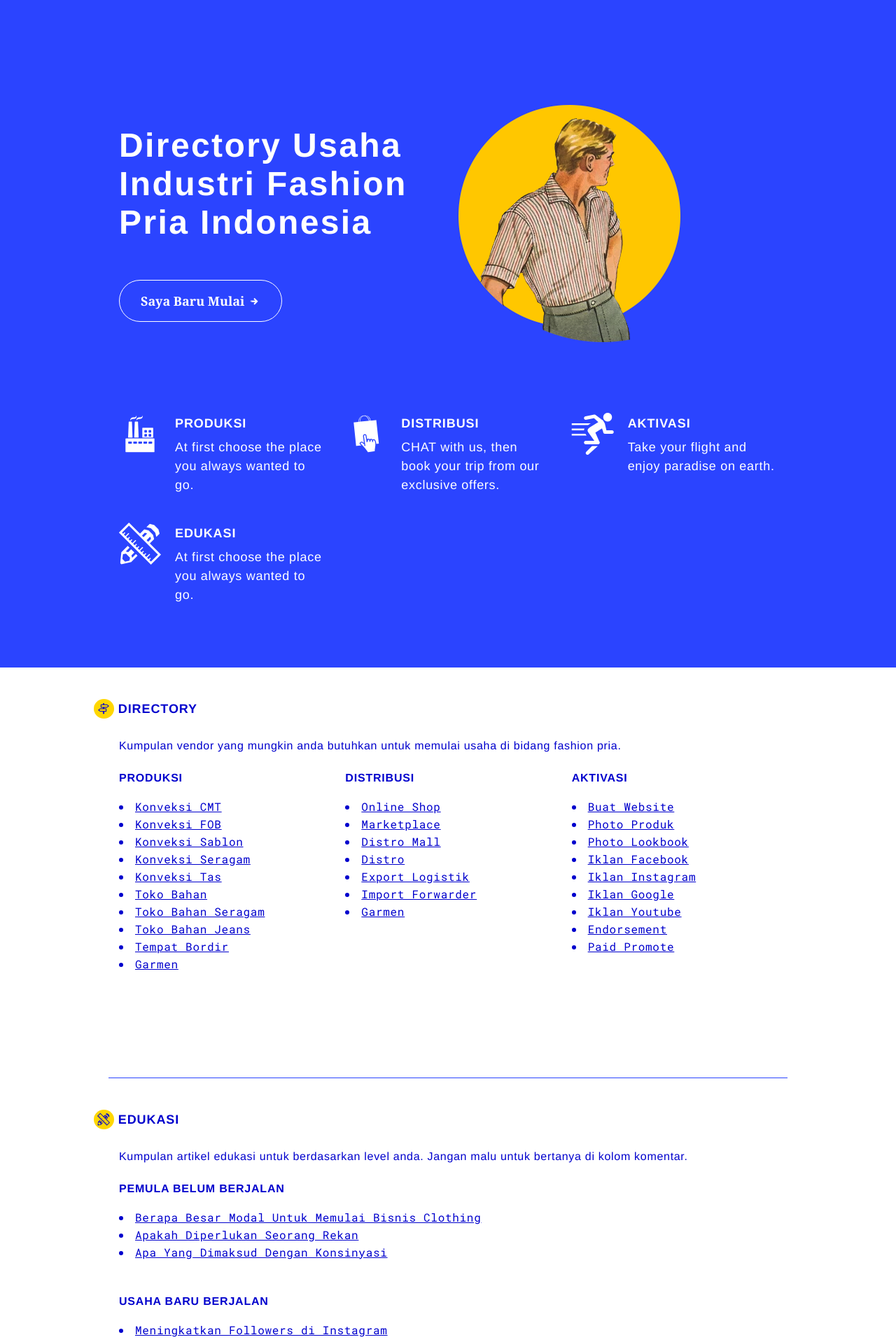
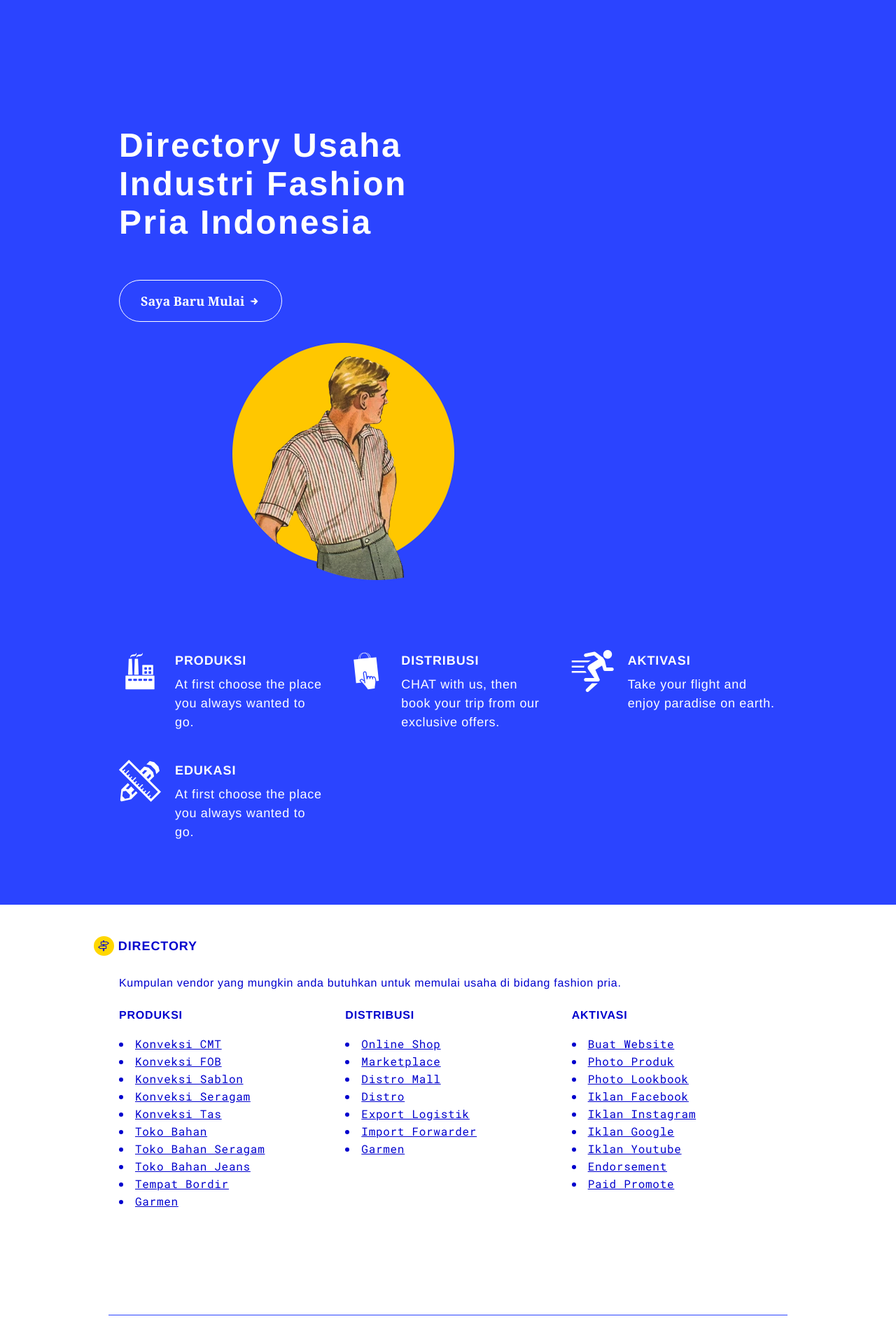
Before and after one commit to kemtol/fashion-pria, a Jekyll site: the page built from index.html, in a window 1280 px wide. Shown: the top 1918 px of the page at 70% size. Built offline with Jekyll 4.4.1, drawn with Linux system fonts in a browser that asks for light colours.

Commit message:
no message

```diff
--- a/_includes/header.html
+++ b/_includes/header.html
@@ -10,7 +10,7 @@
 							</div>
 						</div>
 						<!-- .col -->
-						<div class="col-md-6">
+						<div class="col-md-6 col-xs-8 col-xs-offset-2">
 							<img class="img-responsive" src="{{site.baseurl}}/uploads/memulai-usaha-fashion-pria.png" />
 						</div>
 					</div><!-- .row -->
```
